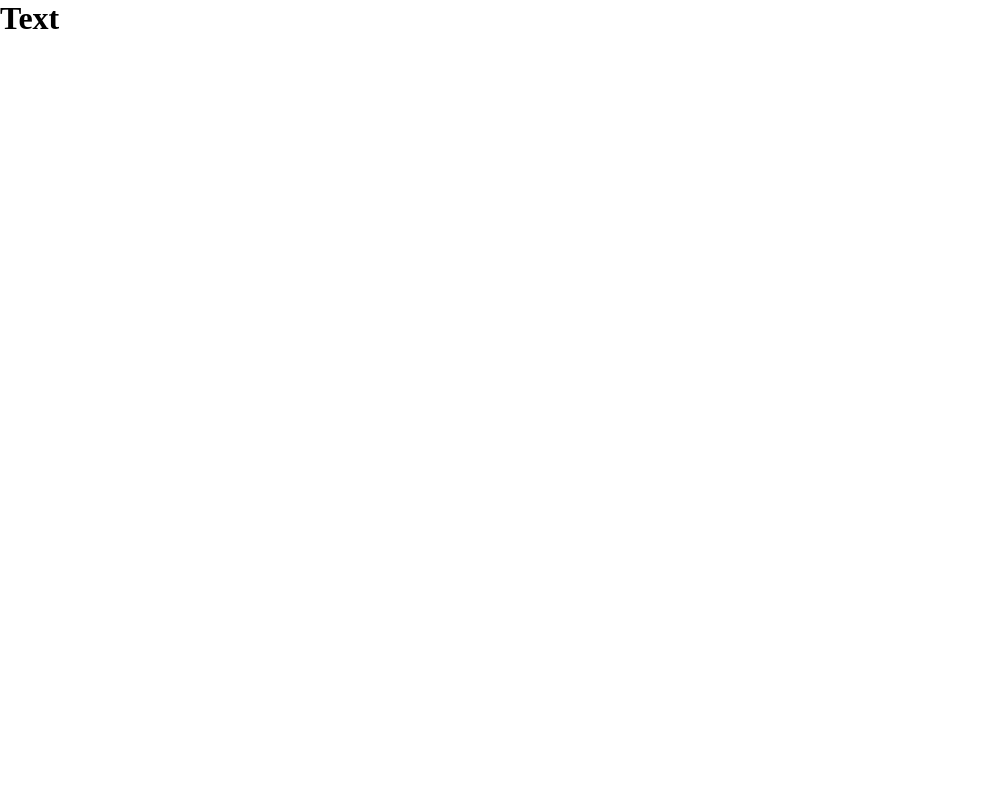
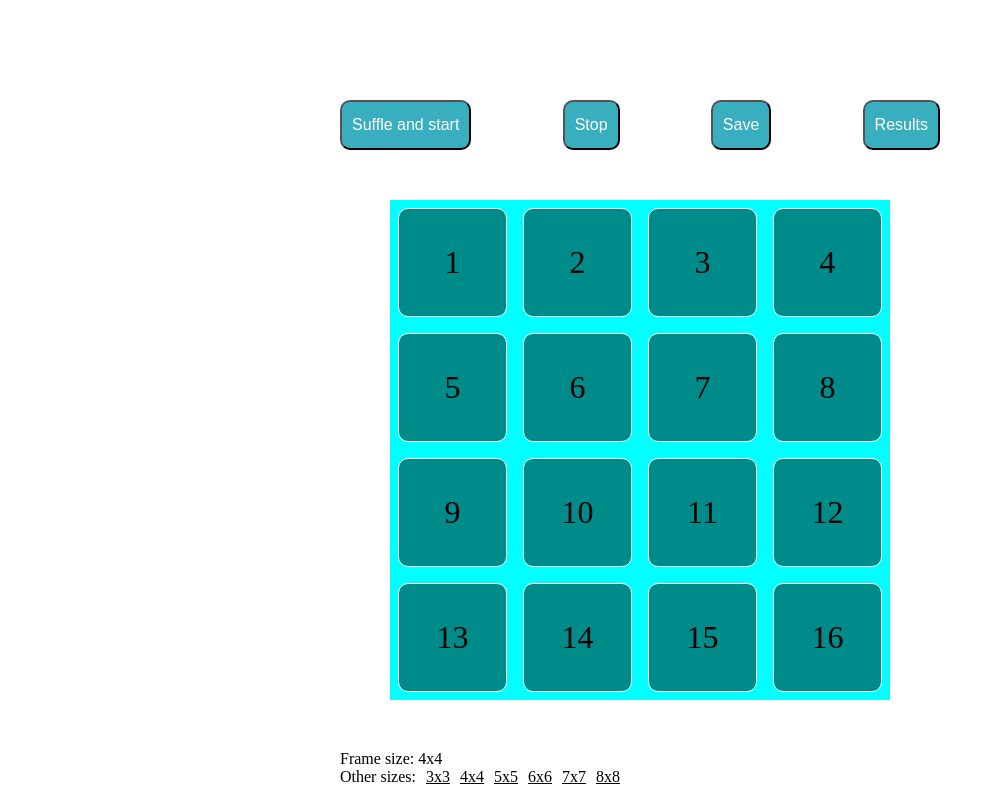
Before and after one commit to AlexK547/fifteen-game, a website built with webpack: page src/index.html in a window 1280 px wide. Shown: the whole page, without its empty margins (0-1003 px from the left). Built offline with nearby package versions, Linux system fonts and the light colour scheme.

Commit message:
add main elements

```diff
--- a/package.json
+++ b/package.json
@@ -4,7 +4,8 @@
   "description": "Игра \"Пятнашки\"",
   "main": "index.js",
   "scripts": {
-    "build": "webpack"
+    "build": "webpack",
+    "watch": "webpack --watch"
   },
   "repository": {
     "type": "git",
@@ -21,6 +22,7 @@
     "html-webpack-plugin": "^5.5.0",
     "style-loader": "^3.3.1",
     "webpack": "^5.74.0",
-    "webpack-cli": "^4.10.0"
+    "webpack-cli": "^4.10.0",
+    "webpack-dev-server": "^4.11.1"
   }
 }
--- a/src/assets/css/styles.scss
+++ b/src/assets/css/styles.scss
@@ -2,3 +2,63 @@
   padding: 0;
   margin: 0;
 }
+
+.container {
+  margin: 0 auto;
+  width: 600px;
+  margin-top: 100px;
+}
+
+.buttons {
+  display: flex;
+  justify-content: space-between;
+
+  &__item {
+    height: 50px;
+    padding: 10px;
+    background: rgb(56, 174, 190);
+    font-size: 1rem;
+    color: #fff;
+    border-radius: 10px;
+  }
+}
+
+.main-field {
+  width: 500px;
+  height: 500px;
+  margin: 50px auto;
+  background-color: aqua;
+  display: flex;
+  justify-content: space-around;
+  align-items: center;
+  flex-wrap: wrap;
+
+  .item {
+    display: flex;
+    justify-content: center;
+    align-items: center;
+    font-size: 2rem;
+    border: 1px solid #fff;
+    border-radius: 10px;
+    background-color: darkcyan;
+  }
+
+  @media only screen and (max-width: 719px) {
+    width: 300px;
+    height: 300px;
+  }
+}
+
+.other-sizes {
+  display: flex;
+  column-gap: 10px;
+
+  .other-item {
+    text-decoration: underline;
+    &:hover {
+      cursor: pointer;
+    }
+  }
+
+
+}
--- a/src/assets/scripts/main.js
+++ b/src/assets/scripts/main.js
@@ -1,3 +1,87 @@
 import "../css/styles.css";
 
-console.log("hi");
+document.body.insertAdjacentHTML('afterbegin', '<div class="container"></div>');
+
+const container = document.querySelector('.container');
+
+// Create buttons
+
+const buttons = document.createElement('div');
+buttons.classList.add('buttons');
+const buttonShuffle = document.createElement('button');
+buttonShuffle.innerHTML = "Suffle and start";
+buttonShuffle.classList.add('buttons__item');
+const buttonStop = document.createElement('button');
+buttonStop.innerHTML = "Stop";
+buttonStop.classList.add('buttons__item');
+const buttonSave = document.createElement('button');
+buttonSave.innerHTML = "Save";
+buttonSave.classList.add('buttons__item');
+const buttonResults = document.createElement('button');
+buttonResults.innerHTML = "Results";
+buttonResults.classList.add('buttons__item');
+
+buttons.appendChild(buttonShuffle);
+buttons.appendChild(buttonStop);
+buttons.appendChild(buttonSave);
+buttons.appendChild(buttonResults);
+
+container.appendChild(buttons);
+
+// Create field
+
+let sizeField = 4;
+const mainField = document.createElement('div');
+mainField.classList.add('main-field');
+
+function createField(sizeField) {
+  mainField.innerHTML = "";
+
+  for(let i = 1; i <= sizeField * sizeField; i++) {
+    const item = document.createElement('div');
+    item.classList.add('item');
+    if (document.body.clientWidth >= 720) {
+      item.style.width = (500 - 15*sizeField - 1)/sizeField - 2 + "px";
+      item.style.height = (500 - 15*sizeField - 1)/sizeField - 2 + "px";
+    } else {
+      item.style.width = (300 - 5*sizeField - 1)/sizeField - 2 + "px";
+      item.style.height = (300 - 5*sizeField - 1)/sizeField - 2 + "px";
+    }
+
+    item.style.margin = "5px";
+    item.innerHTML = i;
+    mainField.appendChild(item);
+  }
+}
+
+createField(sizeField);
+container.appendChild(mainField);
+
+// Change size
+
+const changeSize = `<div>Frame size: ${sizeField}x${sizeField}</div>`;
+
+container.insertAdjacentHTML('beforeend', changeSize)
+
+const otherSizes = document.createElement('div');
+otherSizes.classList.add('other-sizes');
+otherSizes.innerHTML = "Other sizes: ";
+
+for (let i = 3; i < 9; i++) {
+  let sizeText = `${i}x${i}`;
+  let sizeEl = document.createElement('div');
+  sizeEl.classList.add('other-item');
+  sizeEl.innerHTML = sizeText;
+  sizeEl.href = "#";
+  sizeEl.addEventListener('click', () => {
+    sizeField = i;
+    createField(sizeField);
+  });
+  otherSizes.append(sizeEl, " ");
+}
+
+container.appendChild(otherSizes);
+
+const width = window.width;
+
+console.log(document.body.clientWidth);
--- a/src/index.html
+++ b/src/index.html
@@ -7,7 +7,5 @@
   <title>Fifteen game</title>
 </head>
 <body>
-
-  <h1>Text</h1>
 </body>
 </html>
```
Also changed, not shown: dist/index.html, dist/main.js, src/assets/css/styles.css, 2 other files.
